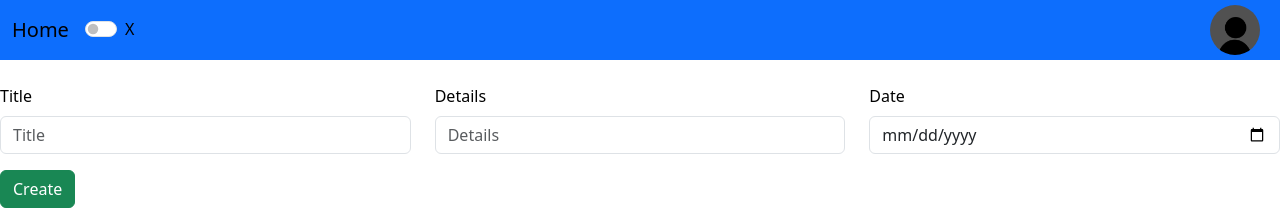
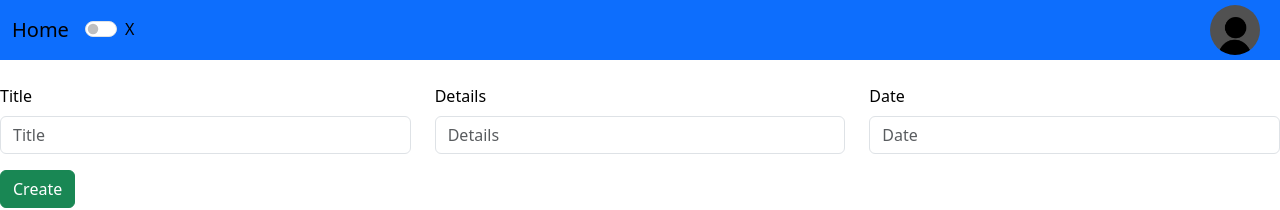
Before and after one commit to Ali13140/SWE363_Project, a React (Vite) app: page /newListPage in a window 1280 px wide. Shown: the top 210 px of the page. Built offline with nearby package versions, Linux system fonts and the light colour scheme.

Commit message:
Added a custom DatePicker

```diff
--- a/package.json
+++ b/package.json
@@ -11,6 +11,7 @@
   },
   "dependencies": {
     "bootstrap": "^5.3.3",
+    "flatpickr": "^4.6.13",
     "jquery": "^3.7.1",
     "react": "^18.2.0",
     "react-dom": "^18.2.0",
--- /dev/null
+++ b/src/Components/TimePicker.jsx
@@ -0,0 +1,18 @@
+import React, { forwardRef, useEffect } from "react";
+import flatpickr from "flatpickr";
+import "flatpickr/dist/flatpickr.min.css";
+
+const DateTimePicker = forwardRef((props, ref) => {
+  useEffect(() => {
+    flatpickr(ref.current, {
+      enableTime: true,
+      noCalendar: false,
+      dateFormat: "Y-m-d h:i K",
+      time_24hr: false,
+    });
+  }, [ref]);
+
+  return <input type="text" ref={ref} {...props} />;
+});
+
+export default DateTimePicker;
--- a/src/Pages/NewListPage.jsx
+++ b/src/Pages/NewListPage.jsx
@@ -2,6 +2,7 @@ import React, { useState, useEffect, useRef } from "react";
 import "bootstrap/dist/css/bootstrap.min.css"; // Import Bootstrap CSS
 import NavBar from "../Components/NavBar";
 import { useLocation, useNavigate } from "react-router-dom";
+import DateTimePicker from "../Components/TimePicker";
 
 const NewListPage = () => {
   const location = useLocation();
@@ -62,6 +63,7 @@ const NewListPage = () => {
               placeholder="Title"
               defaultValue={data ? data.title : ""}
               ref={titleRef} // Use the ref here
+              required
             />
           </div>
           <div className="col">
@@ -81,13 +83,13 @@ const NewListPage = () => {
             <label htmlFor="date" className="form-label">
               Date
             </label>
-            <input
-              type="Date"
+            <DateTimePicker
               className="form-control"
               id="date"
               placeholder="Date"
               defaultValue={data ? data.dateTime : ""}
               ref={dateRef} // Use the ref here
+              required
             />
           </div>
         </div>
--- a/src/Pages/ProfilePage.jsx
+++ b/src/Pages/ProfilePage.jsx
@@ -40,6 +40,7 @@ const ProfilePage = () => {
                 height: "100%",
                 opacity: 0,
               }}
+              accept="image/*"
             />
             <div className="image-container">
               {profilePic ? (
--- a/src/Pages/ViewListPage.jsx
+++ b/src/Pages/ViewListPage.jsx
@@ -61,7 +61,8 @@ const ViewListPage = () => {
   }, [location]);
   const handleDone = (index) => {
     const newData = [...data];
-    newData[index].status = "Done";
+    if (newData[index].status == "Done") newData[index].status = "Other";
+    else newData[index].status = "Done";
     setData(newData);
   };
 
```
Also changed, not shown: 1 other file (tests, documents, lock files or other folders).
